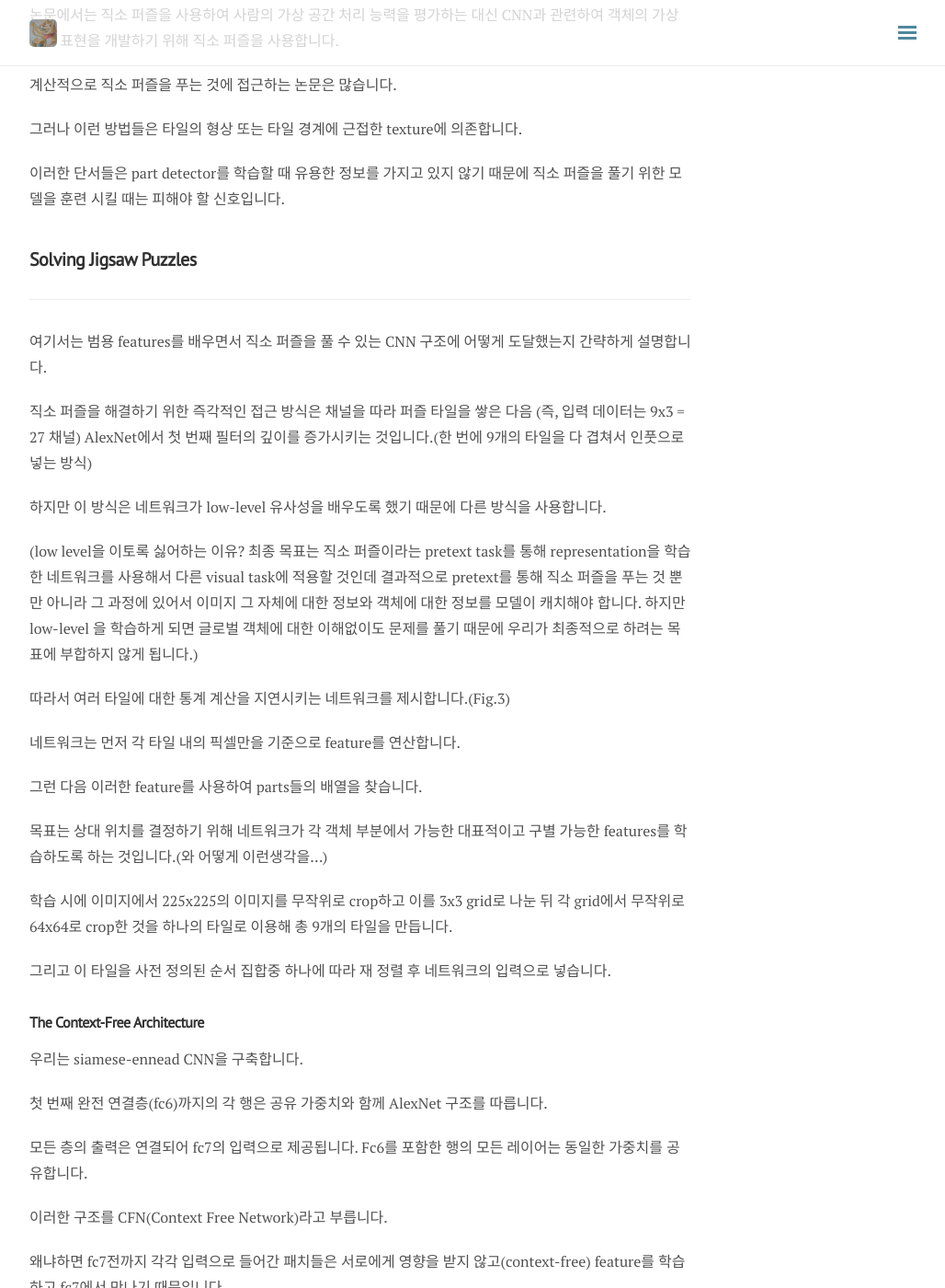
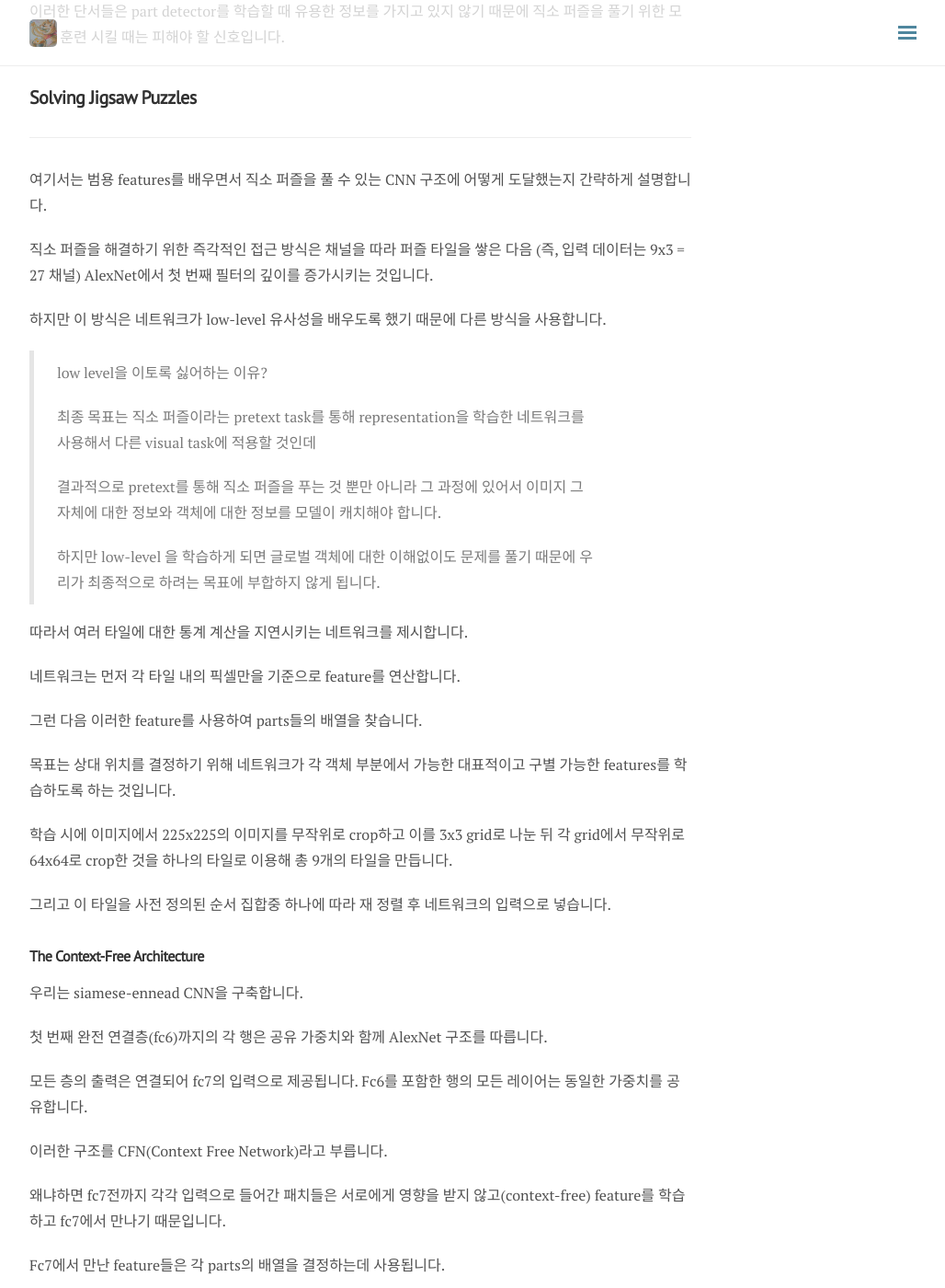
Before and after one commit to del-luna/del-luna.github.io, a Jekyll site: the page built from _posts/2020-04-17-Jigsaw Puzzle-post.md, in a window 1280 px wide and 1400 px high, scrolled down 5082 px. Shown: the whole window at 92% size, without its empty margins (248-1276 px from the left). Built offline with Jekyll 4.4.1, drawn with Linux system fonts in a browser that asks for light colours; nearby versions of some CDN libraries; formulas are drawn with MathJax 3; comment, search, counter and statistics services are not loaded; some of the changed text lies outside the part shown.

Commit message:
modify-jigsaw

```diff
--- a/_posts/2020-04-17-Jigsaw Puzzle-post.md
+++ b/_posts/2020-04-17-Jigsaw Puzzle-post.md
@@ -18,15 +18,17 @@
 
 수동으로 라벨링이 필요하지 않으며 나중에 객체 분류 와 객체 감지를 해결하기 위해 용도를 변경했습니다.
 
-여러 작업에서 호환성을 유지하기 위해 siamese-ennead CNN인 Context Free Network(CFN)을 소개합니다.(siamese 네트워크란? 두 이미지를 입력으로 받아서 두 이미지를 벡터화 시킨 후 두 벡터간의 유사도를 반환하는 네트워크 네트워크는 이미지의 feature를 데이터에서 직접 학습하므로 유사도를 최적화 할 수 있는 feature를 추출해준다.)
+여러 작업에서 호환성을 유지하기 위해 siamese-ennead CNN인 Context Free Network(CFN)을 소개합니다.
 
-CFN은 이미지 타일을 입력으로 사용하고 early processing units의 receptive field(or context)를 한번에 하나의 타일로 명시적으로 제한합니다.
+> siamese 네트워크란? 두 이미지를 입력으로 받아서 두 이미지를 벡터화 시킨 후 두 벡터간의 유사도를 반환하는 네트워크 네트워크는 이미지의 feature를 데이터에서 직접 학습하므로 유사도를 최적화 할 수 있는 feature를 추출해준다.
+
+CFN은 이미지 타일을 입력으로 사용하고
+
+early processing units의 receptive field(or context)를 한번에 하나의 타일로 명시적으로 제한합니다.
 
 CFN은 동일한 semantic learning capabilities를 가지지만 더 적은 파라미터를 가집니다.
 
 직소 퍼즐을 풀기 위해 CFN을 훈련시킴으로써, 모델은 객체 부분의 특징 매핑과 공간 배열을 배웁니다.
-
-실험 평가는 학습된 features가 의미적으로 관련된 content를 caputre하는 것을 보여줍니다.
 
 Visual representation을 위해 제안된 방법은 여러 transfer learning 벤치 마크에서 SOTA 방법보다 우수합니다.
 
@@ -35,20 +37,14 @@
 ## Introduction
 
 <hr>
-
-객체 분류와 인식 같은 visual task는 Supervised learning 패러다임으로 성공적으로 문제를 해결해왔습니다.
-
-하지만 수동으로 라벨링한 데이터는 비용이 너무 많이 들기 때문에 Unsupervised method 그 중에서도 Self-Supervised 분야가 최근에 각광받고 있습니다.
-
-SSL의 다양한 접근 방식으로 얻은 features는 분류 및 디텍션 작업으로 잘 전환되었으며 Supervised method로 훈련된 features와 비교할 때 성능이 매우 고무적입니다.
-
 우리는 디텍션 및 분류 작업으로 transfer될 때 높은 성능을 제공하는 features를 구축하는 새로운 Self Supervised task인 직소 퍼즐 재조립 문제를 소개합니다.
 
  <img src = "https://py-tonic.github.io/images/jigsaw/1.PNG">
 
 논문은 직소 퍼즐을 푸는 것이 객체가 어떤 parts로 구성되어 있고 이 parts가 무엇인지 모델을 가르치는데 사용될 수 있다고 주장합니다.
 
-(단순히 말해서 jigsaw puzzle이 이 논문에서 pretext task라고 말하는 것 같습니다.)
+> 단순히 말해서 jigsaw puzzle이 이 논문에서 pretext task라고 말하는 것 같습니다.
+>
 
 각각의 개별 퍼즐 타일과 정확한 물체 부분의 연관성은 모호할 수 있습니다.
 
@@ -153,7 +149,7 @@
 
 대조적으로 직소 퍼즐 방식은 타일의 color & texture와 같은 localization에 도움이 되지 않는 low-level 유사성을 무시하고, 패치간의 차이에 초점을 맞춥니다.
 
-!<img src = "https://py-tonic.github.io/images/jigsaw/2.PNG">
+<img src = "https://py-tonic.github.io/images/jigsaw/2.PNG">
 
 
 
@@ -179,21 +175,27 @@
 
 여기서는 범용 features를 배우면서 직소 퍼즐을 풀 수 있는 CNN 구조에 어떻게 도달했는지 간략하게 설명합니다.
 
-직소 퍼즐을 해결하기 위한 즉각적인 접근 방식은 채널을 따라 퍼즐 타일을 쌓은 다음 (즉, 입력 데이터는 9x3 = 27 채널) AlexNet에서 첫 번째 필터의 깊이를 증가시키는 것입니다.(한 번에 9개의 타일을 다 겹쳐서 인풋으로 넣는 방식)
+직소 퍼즐을 해결하기 위한 즉각적인 접근 방식은 채널을 따라 퍼즐 타일을 쌓은 다음 (즉, 입력 데이터는 9x3 = 27 채널) AlexNet에서 첫 번째 필터의 깊이를 증가시키는 것입니다.
 
 하지만 이 방식은 네트워크가 low-level 유사성을 배우도록 했기 때문에 다른 방식을 사용합니다.
 
-(low level을 이토록 싫어하는 이유? 최종 목표는 직소 퍼즐이라는 pretext task를 통해 representation을 학습한 네트워크를 사용해서 다른 visual task에 적용할 것인데 결과적으로 pretext를 통해 직소 퍼즐을 푸는 것 뿐만 아니라 그 과정에 있어서 이미지 그 자체에 대한 정보와 객체에 대한 정보를 모델이 캐치해야 합니다. 하지만 low-level 을 학습하게 되면 글로벌 객체에 대한 이해없이도 문제를 풀기 때문에 우리가 최종적으로 하려는 목표에 부합하지 않게 됩니다.)
+> low level을 이토록 싫어하는 이유?
+>
+> 최종 목표는 직소 퍼즐이라는 pretext task를 통해 representation을 학습한 네트워크를 사용해서 다른 visual task에 적용할 것인데
+>
+> 결과적으로 pretext를 통해 직소 퍼즐을 푸는 것 뿐만 아니라 그 과정에 있어서 이미지 그 자체에 대한 정보와 객체에 대한 정보를 모델이 캐치해야 합니다.
+>
+> 하지만 low-level 을 학습하게 되면 글로벌 객체에 대한 이해없이도 문제를 풀기 때문에 우리가 최종적으로 하려는 목표에 부합하지 않게 됩니다.
 
 
 
-따라서 여러 타일에 대한 통계 계산을 지연시키는 네트워크를 제시합니다.(Fig.3)
+따라서 여러 타일에 대한 통계 계산을 지연시키는 네트워크를 제시합니다.
 
 네트워크는 먼저 각 타일 내의 픽셀만을 기준으로 feature를 연산합니다.
 
 그런 다음 이러한 feature를 사용하여 parts들의 배열을 찾습니다.
 
-목표는 상대 위치를 결정하기 위해 네트워크가 각 객체 부분에서 가능한 대표적이고 구별 가능한 features를 학습하도록 하는 것입니다.(와 어떻게 이런생각을…)
+목표는 상대 위치를 결정하기 위해 네트워크가 각 객체 부분에서 가능한 대표적이고 구별 가능한 features를 학습하도록 하는 것입니다.
 
 학습 시에 이미지에서 225x225의 이미지를 무작위로 crop하고 이를 3x3 grid로 나눈 뒤 각 grid에서 무작위로 64x64로 crop한 것을 하나의 타일로 이용해 총 9개의 타일을 만듭니다.
 
@@ -448,7 +450,6 @@
 ## Conclusion
 
 <hr/>
-
 CFN이 각각 이미지 패치를 object part로 학습하고, 각각의 part가 object에서 어떻게 재 조합 되는지(직소 퍼즐)를 학습합니다.
 
 그렇게 학습된 CFN의 features들은 다른 visual task에서도 좋은 성능을 보였습니다.
```
